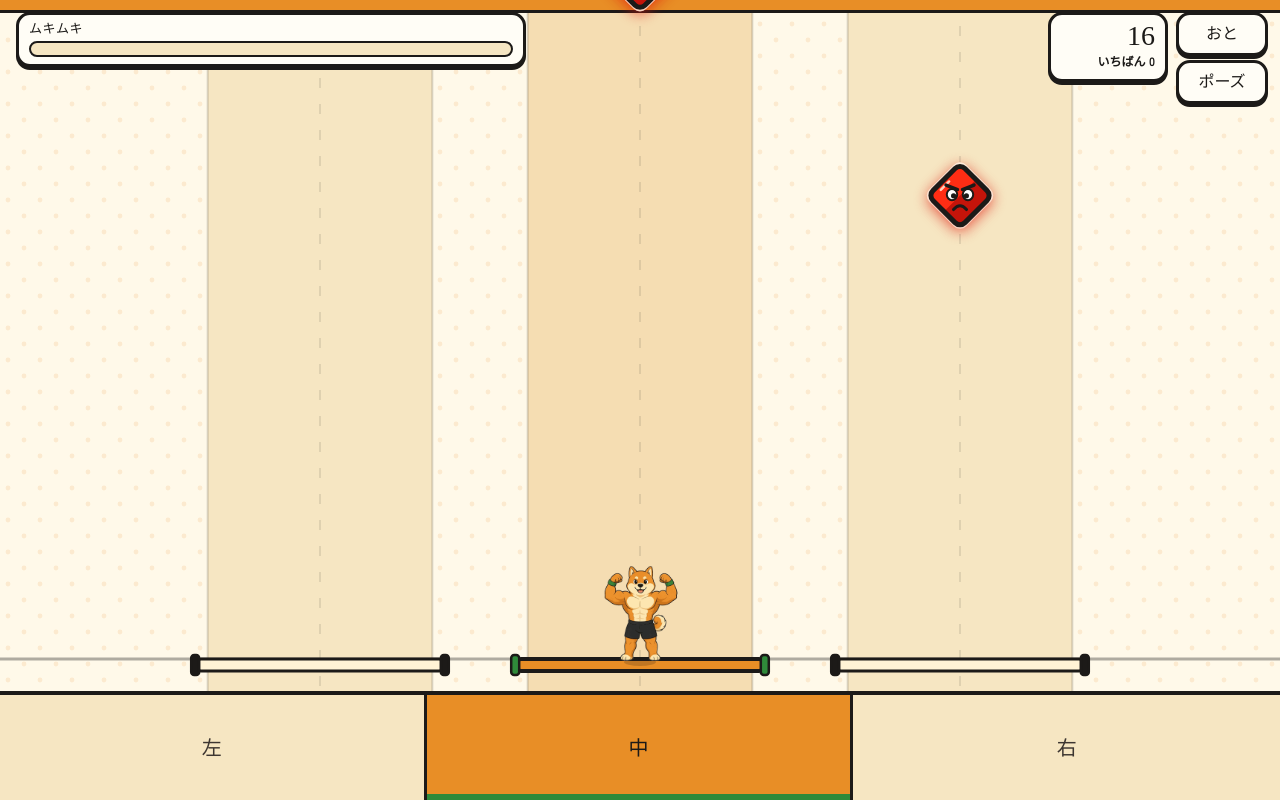
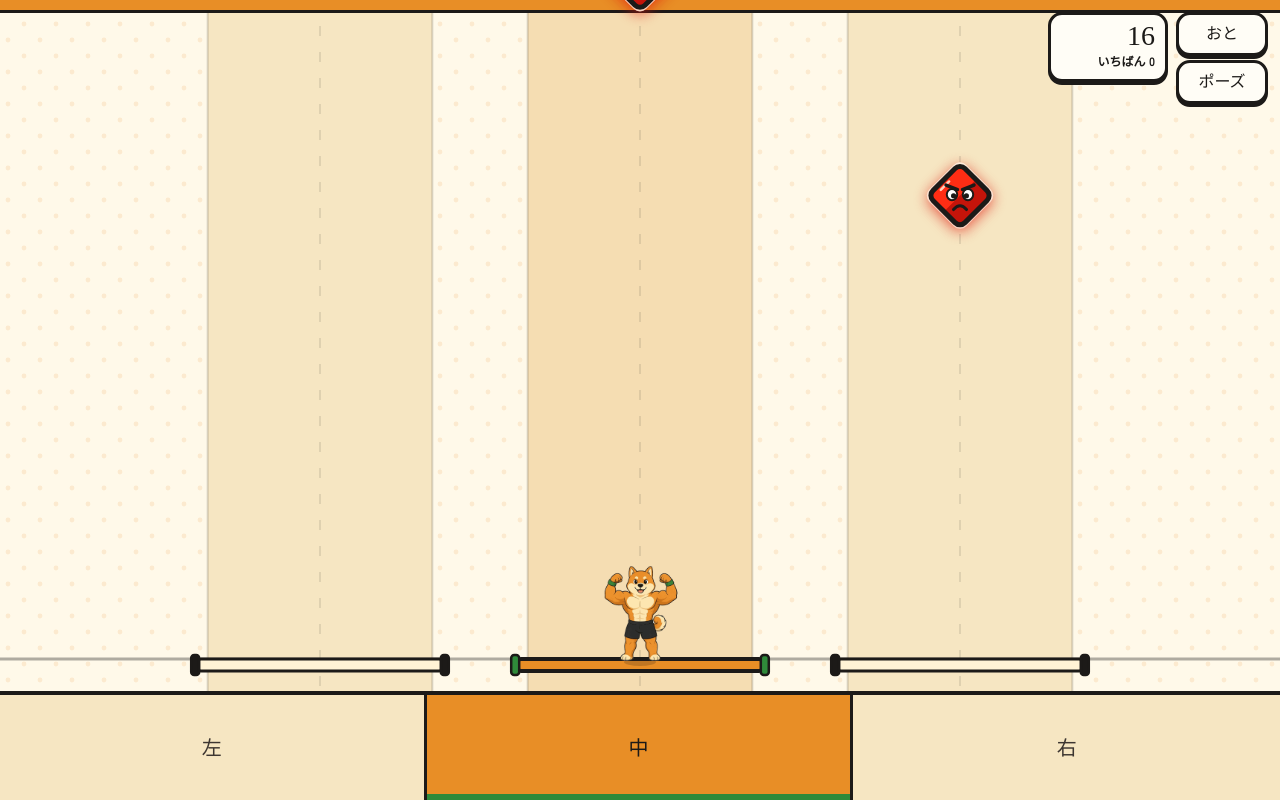
Before and after one commit to yasufabric/hirari2, a website built with Vite: page index.html in a window 1280 px wide. Both pictures are taken after a click on the button "はじめる". Built offline with nearby package versions, Linux system fonts and the light colour scheme; a web font is replaced by a local one.

Commit message:
Remove the top-left ムキムキ gauge from the HUD

```diff
--- a/index.html
+++ b/index.html
@@ -23,12 +23,6 @@
     <div id="stage">
       <canvas id="game"></canvas>
       <div id="hud" hidden>
-        <div class="muscle">
-          <span class="muscle-label">ムキムキ</span>
-          <div class="muscle-track" aria-hidden="true">
-            <div id="muscle-fill"></div>
-          </div>
-        </div>
         <div class="hud-scores">
           <span id="score-tick" hidden></span>
           <div class="scores">
--- a/src/game/Game.ts
+++ b/src/game/Game.ts
@@ -42,7 +42,6 @@ export type GameChrome = {
   scoreTick: HTMLElement
   best: HTMLElement
   combo: HTMLElement
-  muscleFill: HTMLElement
   overScore: HTMLElement
   overRank: HTMLElement
   overHirari: HTMLElement
@@ -768,7 +767,6 @@ export class Game {
     this.chrome.best.textContent = String(this.bestScore)
     this.chrome.combo.hidden = this.proteinCombo < 2
     this.chrome.combo.textContent = `プロテイン ×${this.proteinCombo}`
-    this.chrome.muscleFill.style.width = `${(this.player.muscleLevel / MAX_MUSCLE_LEVEL) * 100}%`
     const rank = muscleRankTitle(muscleRank(this.player.muscleLevel))
     this.chrome.overRank.textContent = rank
     const bestBit = this.newBest ? `いちばん 更新 ${this.bestScore}` : `いちばん ${this.bestScore}`
--- a/src/main.ts
+++ b/src/main.ts
@@ -20,7 +20,6 @@ const chrome: GameChrome = {
   scoreTick: must('score-tick'),
   best: must('best'),
   combo: must('combo'),
-  muscleFill: must('muscle-fill'),
   overScore: must('over-score'),
   overRank: must('over-rank'),
   overHirari: must('over-hirari'),
--- a/src/style.css
+++ b/src/style.css
@@ -53,7 +53,7 @@ body {
   position: absolute;
   inset: 0 0 auto 0;
   display: flex;
-  justify-content: space-between;
+  justify-content: flex-end;
   align-items: flex-start;
   padding: max(12px, env(safe-area-inset-top))
     calc(var(--corner-width) + max(12px, env(safe-area-inset-right)) + var(--corner-gap)) 0 16px;
@@ -61,7 +61,6 @@ body {
   z-index: 2;
 }
 
-.muscle,
 .scores {
   padding: 7px 10px;
   border: 3px solid var(--ink);
@@ -69,43 +68,6 @@ body {
   background: var(--paper);
   box-shadow: 0 3px 0 var(--ink);
   color: var(--ink);
-}
-
-.muscle {
-  display: flex;
-  flex-direction: column;
-  gap: 6px;
-  min-width: 42%;
-}
-
-.muscle-label {
-  font-family: var(--display);
-  font-size: 13px;
-  line-height: 1;
-  letter-spacing: 0.04em;
-  color: var(--ink);
-}
-
-.muscle-track {
-  height: 12px;
-  border: 2px solid var(--ink);
-  border-radius: 999px;
-  background: var(--cream-deep);
-  overflow: hidden;
-}
-
-#muscle-fill {
-  height: 100%;
-  width: 0%;
-  border-radius: 999px;
-  background: repeating-linear-gradient(
-      -45deg,
-      transparent 0 6px,
-      rgba(255, 255, 255, 0.22) 6px 10px
-    ),
-    var(--green);
-  transform-origin: left center;
-  transition: width 160ms ease-out;
 }
 
 .hud-scores {
@@ -436,12 +398,6 @@ button:focus-visible {
 }
 
 @media (max-width: 359px) {
-  .muscle {
-    flex: 1 1 auto;
-    min-width: 0;
-    margin-right: 6px;
-  }
-
   .scores {
     min-width: 6.5rem;
     padding: 6px 8px;
@@ -460,10 +416,6 @@ button:focus-visible {
 }
 
 @media (prefers-reduced-motion: reduce) {
-  #muscle-fill {
-    transition: none;
-  }
-
   #score.is-bump,
   #score-tick.is-on {
     animation: none;
```
